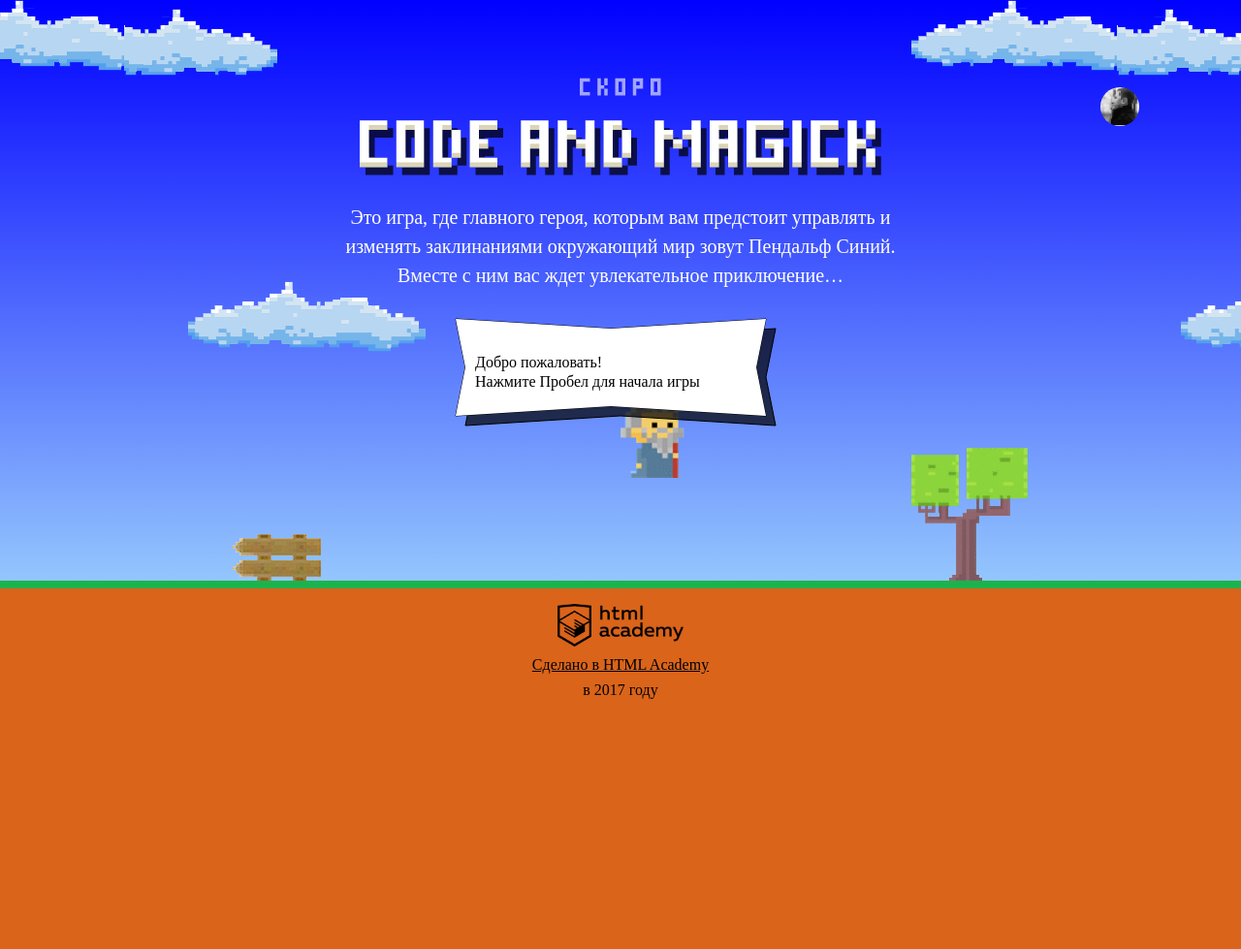
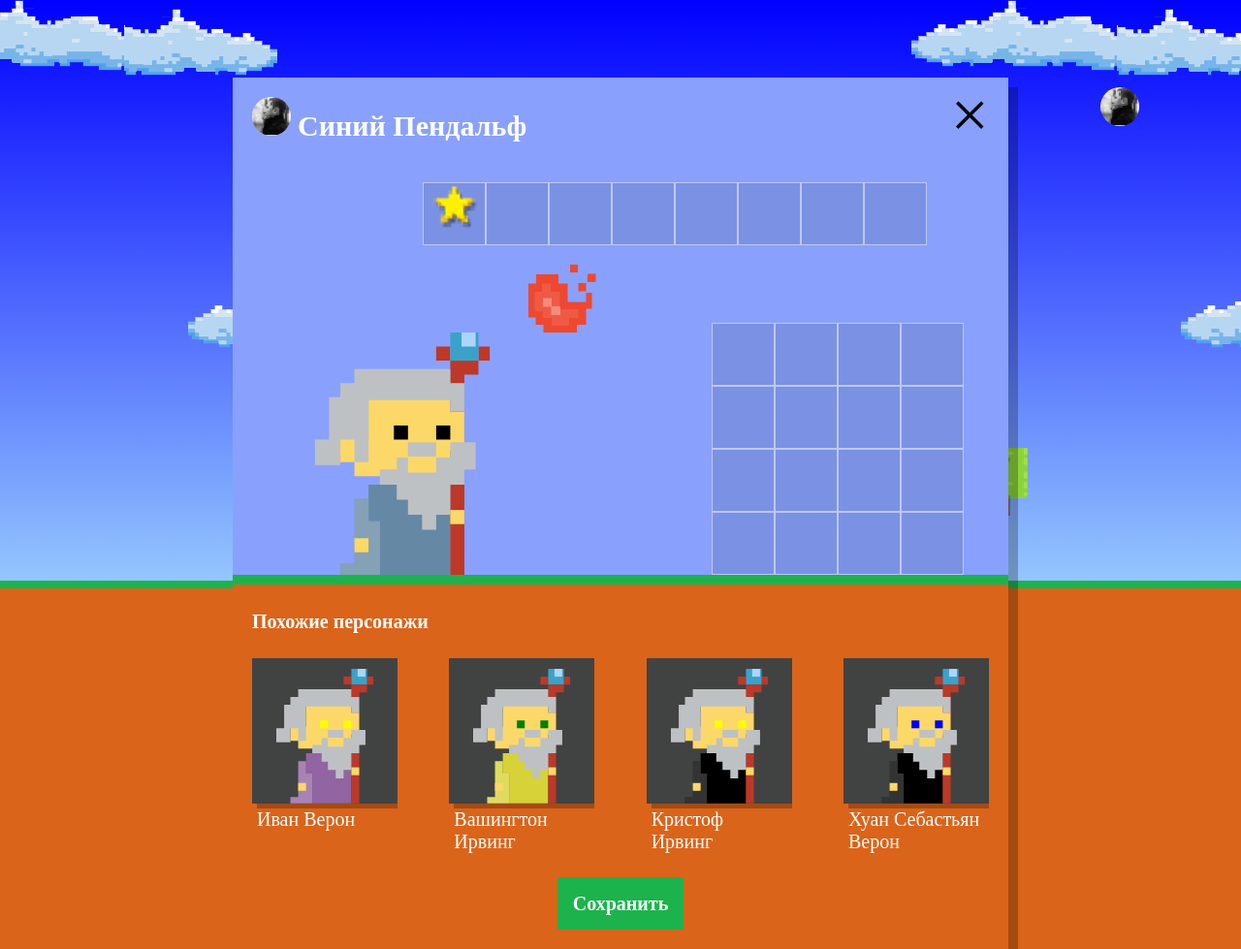
Before and after one commit to vadigru/code-and-magick-13, a website: page index.html in a window 1280 px wide. Shown: the whole page at 97% size. Before the commit the page ends 800 px from the top, so only its background shows below. Drawn offline with Linux system fonts and the light colour scheme; a web font is replaced by a local one.

Commit message:
Рэндомные визарды готовы

```diff
--- a/index.html
+++ b/index.html
@@ -204,6 +204,7 @@
     return height / 3;
   };
 </script>
+<script src="js/setup.js"></script>
 <script src="js/stat.js"></script>
 <script src="js/game.js"></script>
 
--- /dev/null
+++ b/js/setup.js
@@ -0,0 +1,60 @@
+'use strict';
+
+var userSetup = document.querySelector('.setup');
+userSetup.classList.remove('hidden');
+
+var WIZARD_NAMES = ['Иван', 'Хуан Себастьян', 'Мария', 'Кристоф', 'Виктор', 'Юлия', 'Люпита', 'Вашингтон'];
+var WIZARD_SURNAMES = ['да Марья', 'Верон', 'Мирабелла', 'Вальц', 'Онопко', 'Топольницкая', 'Нионго', 'Ирвинг'];
+var COAT_COLORS = ['rgb(101, 137, 164)', 'rgb(241, 43, 107)', 'rgb(146, 100, 161)', 'rgb(56, 159, 117)', 'rgb(215, 210, 55)', 'rgb(0, 0, 0)'];
+var EYE_COLORS = ['black', 'red', 'blue', 'yellow', 'green'];
+
+// function getRandomInRange(min, max) {
+//   return Math.floor(Math.random() * (max - min + 1)) + min;
+// }
+
+// var wizards = [];
+
+// for (var i = 0; i < 4; i++) {
+//   wizards[i] = {
+//     name: WIZARD_NAMES[getRandomInRange(0, WIZARD_NAMES.length - 1)] + ' ' + WIZARD_SURNAMES[getRandomInRange(0, WIZARD_NAMES.length - 1)],
+//     coatColor: COAT_COLORS[getRandomInRange(0, COAT_COLORS.length - 1)],
+//     eyeColor: EYE_COLORS[getRandomInRange(0, EYE_COLORS.length - 1)]
+//   };
+// }
+
+function getRandomInRange(min, max) {
+  return Math.floor(Math.random() * (max - min + 1)) + min;
+}
+
+var wizards = [];
+
+for (var i = 0; i < 4; i++) {
+  wizards[i] = {
+    name: WIZARD_NAMES[getRandomInRange(0, WIZARD_NAMES.length - 1)] + ' ' + WIZARD_SURNAMES[getRandomInRange(0, WIZARD_NAMES.length - 1)],
+    coatColor: COAT_COLORS[getRandomInRange(0, COAT_COLORS.length)],
+    eyeColor: EYE_COLORS[getRandomInRange(0, EYE_COLORS.length)]
+  };
+}
+
+var similarWizardTemplate = document.querySelector('#similar-wizard-template').content.querySelector('.setup-similar-item');
+
+var renderWizard = function (wizard) {
+  var wizardElement = similarWizardTemplate.cloneNode(true);
+
+  wizardElement.querySelector('.setup-similar-label').textContent = wizard.name;
+  wizardElement.querySelector('.wizard-coat').style.fill = wizard.coatColor;
+  wizardElement.querySelector('.wizard-eyes').style.fill = wizard.eyeColor;
+
+  return wizardElement;
+};
+
+var similarListElement = userSetup.querySelector('.setup-similar-list');
+
+var fragment = document.createDocumentFragment();
+for (i = 0; i < wizards.length; i++) {
+  fragment.appendChild(renderWizard(wizards[i]));
+}
+
+similarListElement.appendChild(fragment);
+
+userSetup.querySelector('.setup-similar').classList.remove('hidden');
```
